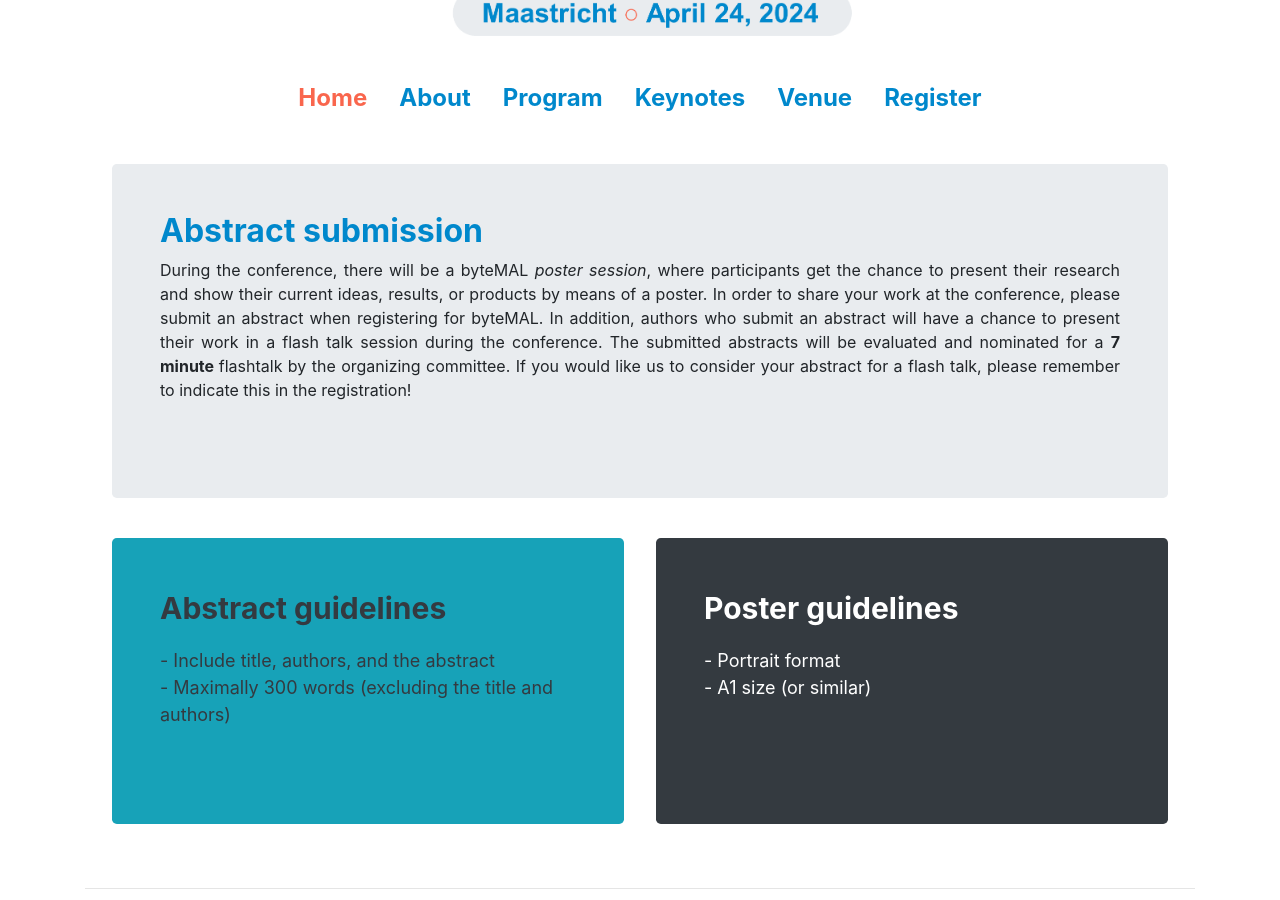
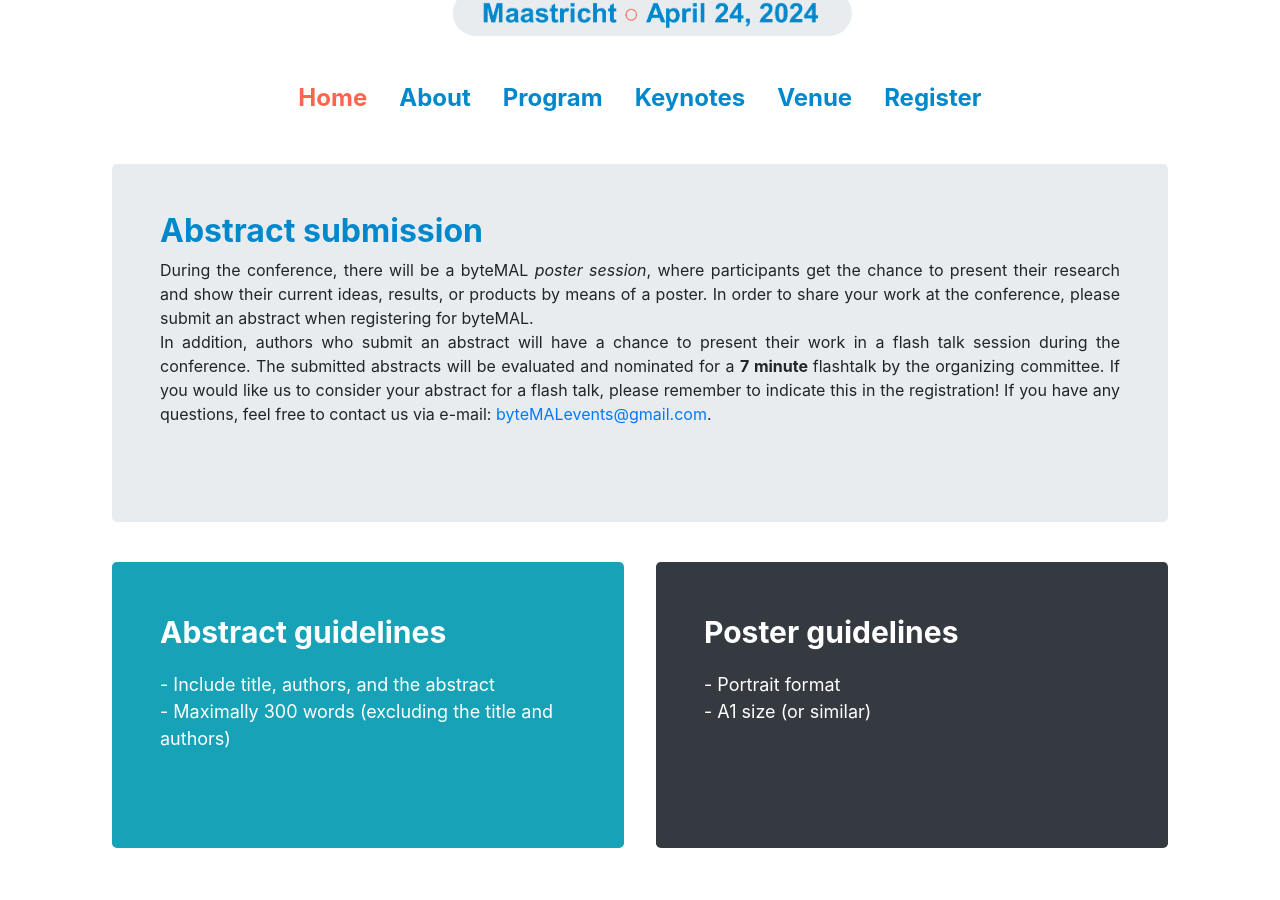
Before and after one commit to bytemal/bytemal-2024, a Jekyll site: the page built from _pages/submit.md, in a window 1280 px wide and 900 px high, scrolled down 417 px. Built offline with Jekyll 4.4.1, drawn with Linux system fonts in a browser that asks for light colours; nearby versions of some CDN libraries.

Commit message:
Update submit.md

```diff
--- a/_pages/submit.md
+++ b/_pages/submit.md
@@ -7,7 +7,8 @@
   <div class="col-sm-12 px-3">
 	  <div class="jumbotron p-5 h-100" style="text-align: justify">
       <h2><b>Abstract submission</b></h2>
-      <p>During the conference, there will be a byteMAL <i>poster session</i>, where participants get the chance to present their research and show their current ideas, results, or products by means of a poster. In order to share your work at the conference, please submit an abstract when registering for byteMAL. In addition, authors who submit an abstract will have a chance to present their work in a flash talk session during the conference. The submitted abstracts will be evaluated and nominated for a <b>7 minute </b>flashtalk by the organizing committee. If you would like us to consider your abstract for a flash talk, please remember to indicate this in the registration!</p>
+      <p>During the conference, there will be a byteMAL <i>poster session</i>, where participants get the chance to present their research and show their current ideas, results, or products by means of a poster. In order to share your work at the conference, please submit an abstract when registering for byteMAL. <br>
+	      In addition, authors who submit an abstract will have a chance to present their work in a flash talk session during the conference. The submitted abstracts will be evaluated and nominated for a <b>7 minute </b>flashtalk by the organizing committee. If you would like us to consider your abstract for a flash talk, please remember to indicate this in the registration! If you have any questions, feel free to contact us via e-mail: <a href = "mailto:byteMALevents@gmail.com">byteMALevents@gmail.com</a>.</p>
 	  </div>
   </div>
 </div>
@@ -16,7 +17,7 @@
 
 <div class="row">
 	  <div class="col-sm-6 px-3">
-	  <div class="jumbotron p-5 bg-info text-dark h-100" style="text-align: left">
+	  <div class="jumbotron p-5 bg-info text-white h-100" style="text-align: left">
 		  <p style="font-size: 30px"><b>Abstract guidelines</b></p>
 		  <p style="font-size: 18px">- Include title, authors, and the abstract <br>
 			  - Maximally 300 words (excluding the title and authors)
```
